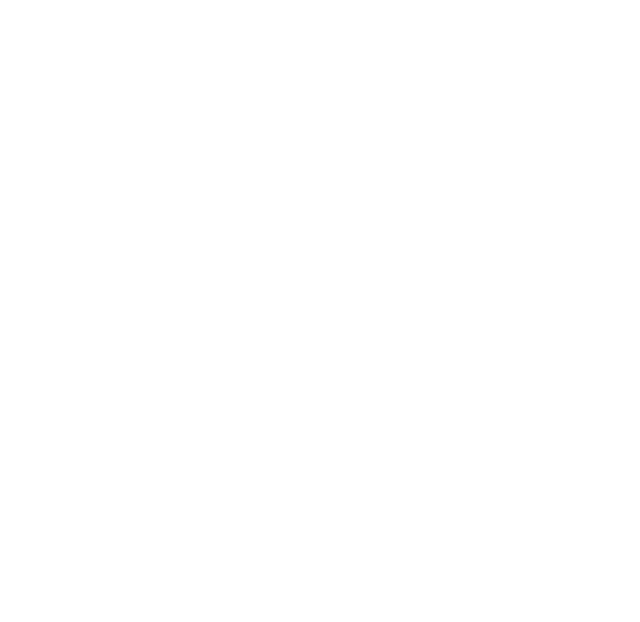
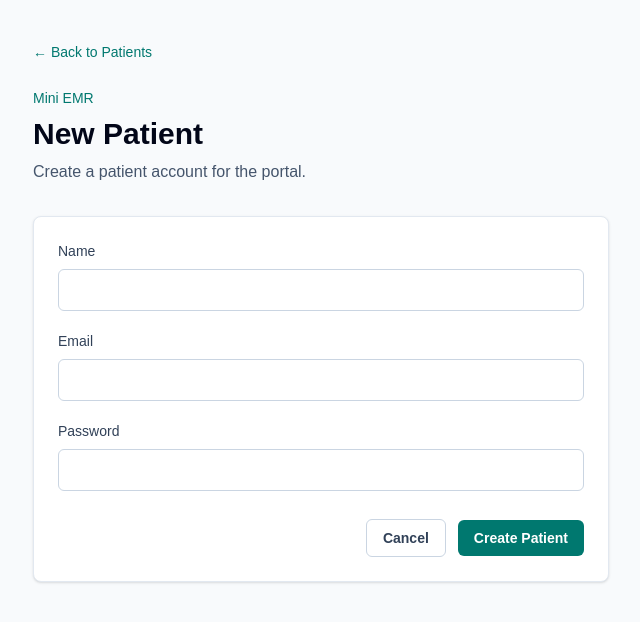
Before and after one commit to sagun-karki/Zealthy_EMR_sagun, a Next.js app: page /admin/patients/new in a window 1280 px wide. Before the commit this address had no page. Shown: the top 622 px of the page, without its empty margins (319-959 px from the left). Built offline with nearby package versions, Linux system fonts and the light colour scheme.

Commit message:
feat: add new user page

```diff
--- /dev/null
+++ b/src/app/admin/patients/new/page.tsx
@@ -0,0 +1,159 @@
+import bcrypt from "bcryptjs";
+import Link from "next/link";
+import { redirect } from "next/navigation";
+import { Prisma } from "@prisma/client";
+import { prisma } from "@/lib/prisma";
+
+export const runtime = "nodejs";
+
+async function createPatient(formData: FormData) {
+  "use server";
+
+  const name = formData.get("name");
+  const email = formData.get("email");
+  const password = formData.get("password");
+
+  if (
+    typeof name !== "string" ||
+    typeof email !== "string" ||
+    typeof password !== "string" ||
+    !name.trim() ||
+    !email.trim() ||
+    !password
+  ) {
+    redirect("/admin/patients/new?error=missing-fields");
+  }
+
+  try {
+    const patient = await prisma.user.create({
+      data: {
+        name: name.trim(),
+        email: email.trim().toLowerCase(),
+        password: await bcrypt.hash(password, 10),
+      },
+    });
+
+    redirect(`/admin/patients/${patient.id}`);
+  } catch (error) {
+    if (
+      error instanceof Prisma.PrismaClientKnownRequestError &&
+      error.code === "P2002"
+    ) {
+      redirect("/admin/patients/new?error=email-exists");
+    }
+
+    throw error;
+  }
+}
+
+export default async function NewPatientPage({
+  searchParams,
+}: {
+  searchParams: Promise<{ error?: string }>;
+}) {
+  const { error } = await searchParams;
+
+  return (
+    <main className="min-h-screen bg-slate-50 px-6 py-10">
+      <div className="mx-auto max-w-xl space-y-8">
+        <header>
+          <Link
+            href="/admin"
+            className="text-sm font-medium text-teal-700 hover:underline"
+          >
+            &larr; Back to Patients
+          </Link>
+          <p className="mt-6 text-sm font-medium text-teal-700">Mini EMR</p>
+          <h1 className="mt-2 text-3xl font-semibold text-slate-950">
+            New Patient
+          </h1>
+          <p className="mt-2 text-slate-600">
+            Create a patient account for the portal.
+          </p>
+        </header>
+
+        <form
+          action={createPatient}
+          className="space-y-5 rounded-lg border border-slate-200 bg-white p-6 shadow-sm"
+        >
+          {error === "missing-fields" ? (
+            <p className="rounded-md bg-red-50 px-3 py-2 text-sm text-red-700">
+              Name, email, and password are required.
+            </p>
+          ) : null}
+          {error === "email-exists" ? (
+            <p className="rounded-md bg-red-50 px-3 py-2 text-sm text-red-700">
+              A patient with that email already exists.
+            </p>
+          ) : null}
+
+          <div>
+            <label
+              htmlFor="name"
+              className="block text-sm font-medium text-slate-700"
+            >
+              Name
+            </label>
+            <input
+              id="name"
+              name="name"
+              required
+              autoComplete="name"
+              className="mt-2 w-full rounded-md border border-slate-300 px-3 py-2 text-slate-950 outline-none transition focus:border-teal-600 focus:ring-2 focus:ring-teal-100"
+            />
+          </div>
+
+          <div>
+            <label
+              htmlFor="email"
+              className="block text-sm font-medium text-slate-700"
+            >
+              Email
+            </label>
+            <input
+              id="email"
+              name="email"
+              type="email"
+              required
+              autoComplete="email"
+              className="mt-2 w-full rounded-md border border-slate-300 px-3 py-2 text-slate-950 outline-none transition focus:border-teal-600 focus:ring-2 focus:ring-teal-100"
+            />
+          </div>
+
+          <div>
+            <label
+              htmlFor="password"
+              className="block text-sm font-medium text-slate-700"
+            >
+              Password
+            </label>
+            <input
+              id="password"
+              name="password"
+              type="password"
+              required
+              minLength={8}
+              autoComplete="new-password"
+              className="mt-2 w-full rounded-md border border-slate-300 px-3 py-2 text-slate-950 outline-none transition focus:border-teal-600 focus:ring-2 focus:ring-teal-100"
+            />
+          </div>
+
+          <div className="flex items-center justify-end gap-3 pt-2">
+            <Link
+              href="/admin"
+              className="rounded-md border border-slate-300 px-4 py-2 text-sm font-semibold text-slate-700 transition hover:bg-slate-100"
+            >
+              Cancel
+            </Link>
+            <button
+              type="submit"
+              className="rounded-md bg-teal-700 px-4 py-2 text-sm font-semibold text-white transition hover:bg-teal-800"
+            >
+              Create Patient
+            </button>
+          </div>
+        </form>
+      </div>
+    </main>
+  );
+}
```
